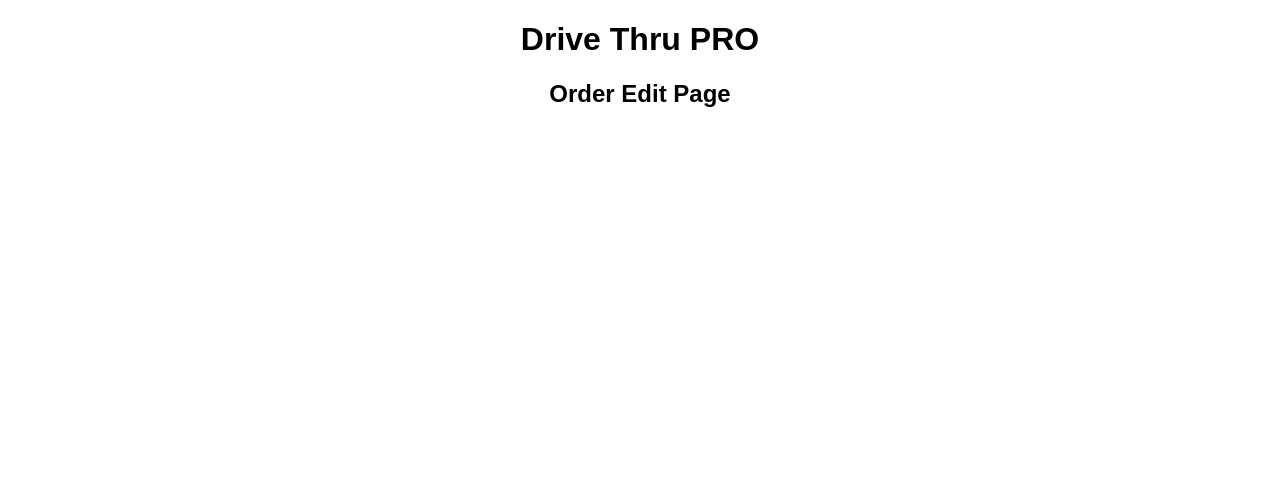
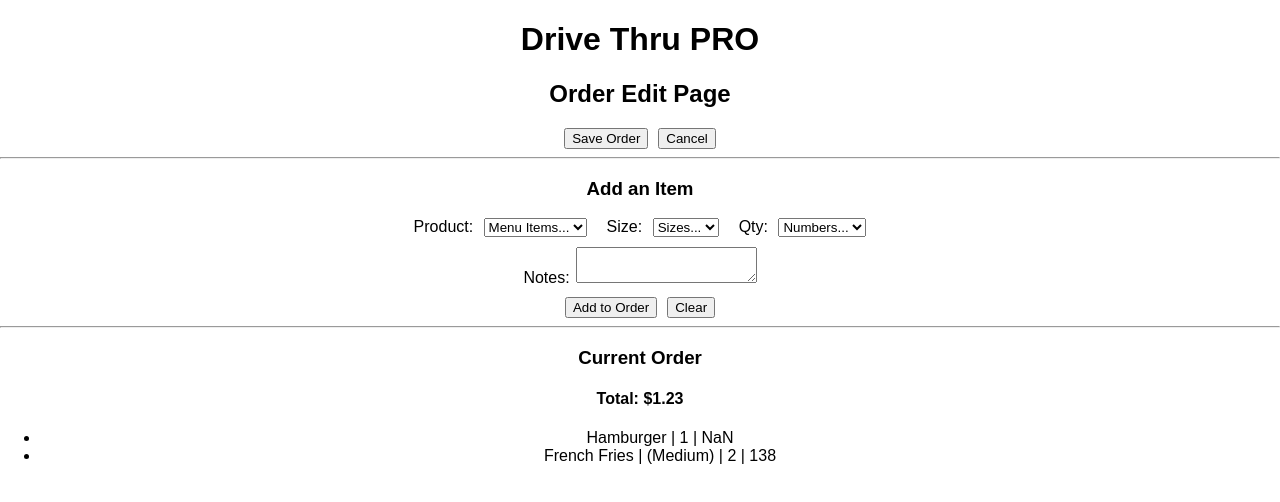
Before and after one commit to gargrave/drivethrupro, a React app: page /orders/new in a window 1280 px wide. Shown: the top 502 px of the page. Built offline with nearby package versions, Linux system fonts and the light colour scheme.

Commit message:
Setup rough layout of OrderEditPage
- Currently using hard-coded placeholder data

```diff
--- /dev/null
+++ b/src/components/Orders/OrderEditPage.css
@@ -0,0 +1,12 @@
+.App .order-item-form span.input-group {
+  margin: 10px;
+}
+
+.App .order-item-form div + div {
+  margin-top: 10px;
+}
+
+.App .order-item-form label + select,
+.App .order-item-form label + textarea {
+  margin-left: 6px;
+}
--- a/src/components/Orders/OrderEditPage.jsx
+++ b/src/components/Orders/OrderEditPage.jsx
@@ -1,11 +1,96 @@
-import React from 'react'
+import React, { Component } from 'react'
+import { connect } from 'react-redux'
 
-const OrderEditPage = () => {
-  return (
-    <div>
-      <h2>Order Edit Page</h2>
-    </div>
-  )
+import './OrderEditPage.css'
+
+import menu from '../../data/menu-items'
+
+class OrderEditPage extends Component {
+  constructor (props) {
+    super(props)
+
+    this.state = {
+      orderItems: [
+        { name: menu[0].name, qty: 1, price: menu[0].price },
+        { name: menu[1].name, size: menu[1].sizes[1].name, qty: 2, price: menu[1].sizes[1].price }
+      ]
+    }
+  }
+
+  render () {
+    return (
+      <div>
+        <h2>Order Edit Page</h2>
+
+        <div>
+          <div>
+            <button style={{ marginRight: '10px' }}>Save Order</button>
+            <button>Cancel</button>
+          </div>
+
+          <hr />
+          <h3>Add an Item</h3>
+
+          <div className="order-item-form">
+            <div>
+              <span className="input-group">
+                <label htmlFor="product">Product: </label>
+                <select name="product" id="product">
+                  <option value="asdf">Menu Items...</option>
+                </select>
+              </span>
+
+              <span className="input-group">
+                <label htmlFor="size">Size: </label>
+                <select name="size" id="size">
+                  <option value="asdf">Sizes...</option>
+                </select>
+              </span>
+
+              <span className="input-group">
+                <label htmlFor="quantity">Qty: </label>
+                <select name="quantity" id="quantity">
+                  <option value="asdf">Numbers...</option>
+                </select>
+              </span>
+            </div>
+
+            <div>
+              <span className="input-group">
+                <label htmlFor="notes">Notes:</label>
+                <textarea name="notes" id="notes" />
+              </span>
+            </div>
+
+            <div>
+              <button style={{ marginRight: '10px' }}>Add to Order</button>
+              <button>Clear</button>
+            </div>
+          </div>
+          <hr />
+
+          <h3>Current Order</h3>
+          <h4>Total: $1.23</h4>
+
+          <ul>
+            {this.state.orderItems.map((item, i) => {
+              return (
+                <li key={i}>
+                  {item.name} {item.size && ` | (${item.size})`} | {item.qty} | {item.price * item.qty}
+                </li>
+              )
+            })}
+          </ul>
+        </div>
+      </div>
+    )
+  }
 }
 
-export default OrderEditPage
+OrderEditPage.propTypes = {}
+
+const mapStateToProps = (state, ownProps) => {
+  return {}
+}
+
+export default connect(mapStateToProps)(OrderEditPage)
--- a/src/components/Routes.jsx
+++ b/src/components/Routes.jsx
@@ -10,7 +10,7 @@ const routes = () => {
   return (
     <Switch>
       <Route exact path="/" component={Home} />
-      <Route exact path="/orders/:id" component={OrderEditPage} />
+      <Route exact path="/orders/new" component={OrderEditPage} />
       <Route exact path="/orders" component={OrdersListPage} />
       <Route component={NotFound} />
     </Switch>
```
